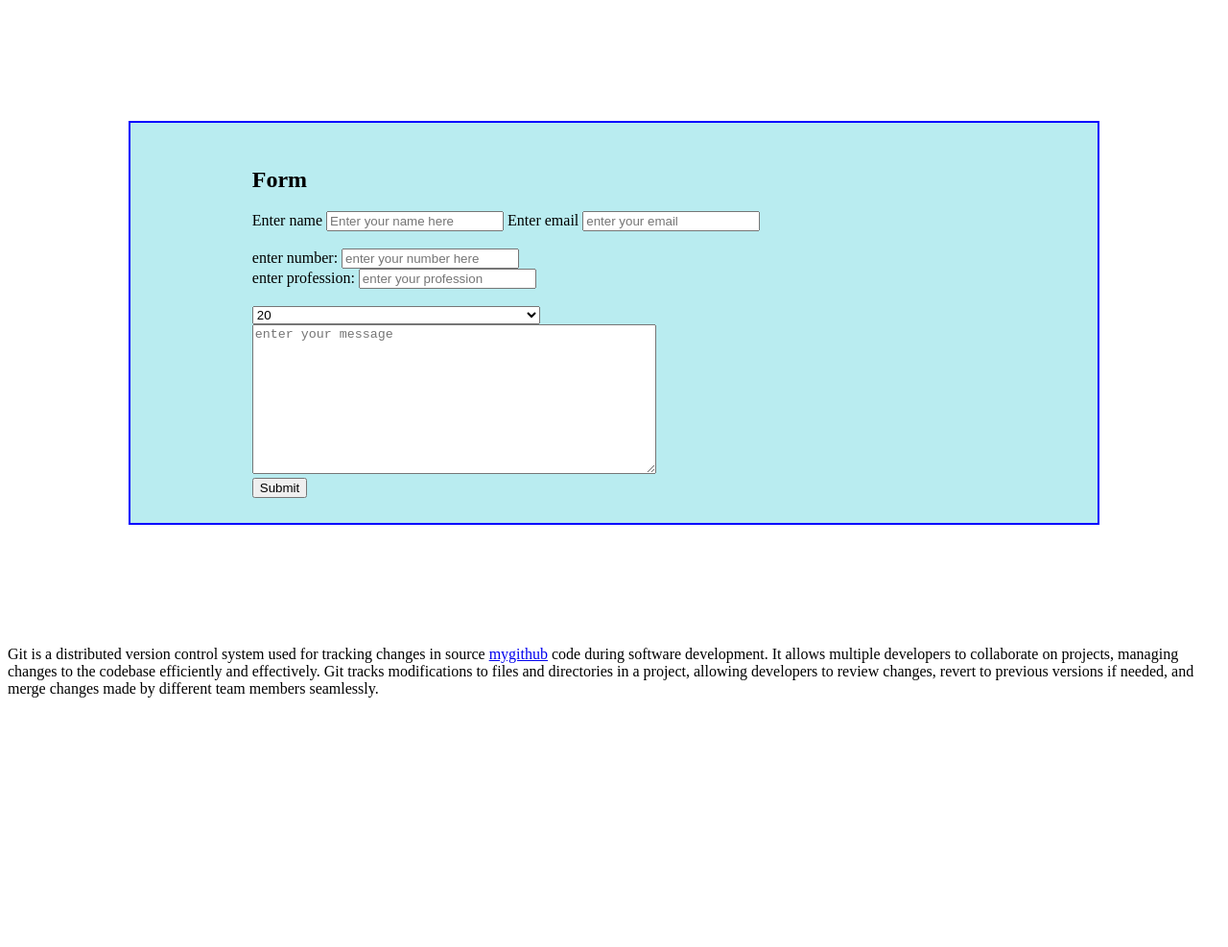
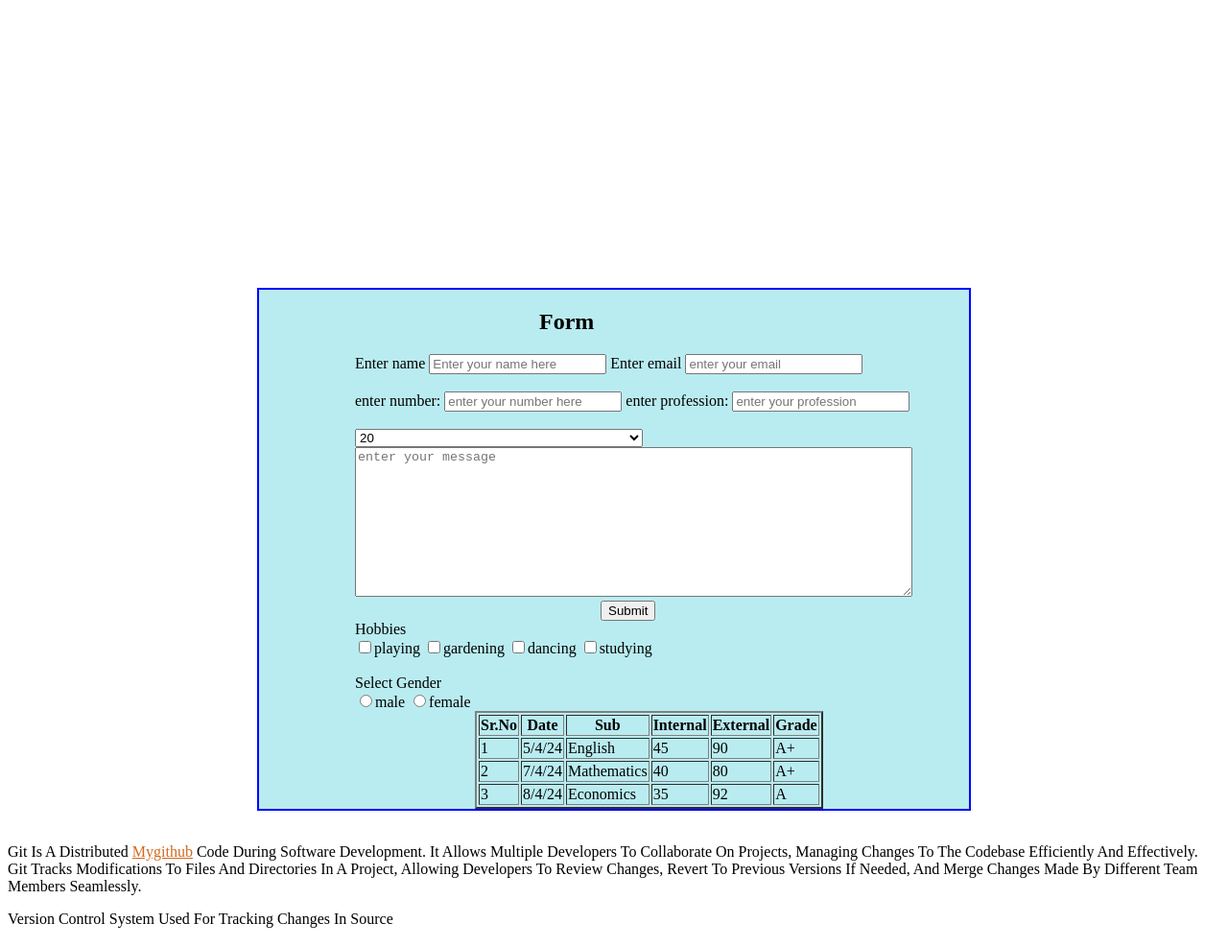
Before and after one commit to Rehanmominn/task-1, a plain HTML site: page index.html in a window 1280 px wide. Shown: the whole page at 96% size. Before the commit the page ends 800 px from the top, so only its background shows below. Drawn offline with Linux system fonts and the light colour scheme.

Commit message:
task day 2

```diff
--- a/form.css
+++ b/form.css
@@ -1,7 +1,7 @@
 .f{
     border: 2px solid blue;
-    margin: 10%;
-    padding: 2% 20% 2% 10%;
+    margin: 300px 260px 0px;
+    padding-left: 100px;
     background-color: rgb(185, 236, 240);
 }
 body{
@@ -12,3 +12,16 @@ body{
 .select{
     width: 300px;
 }
+.heading{
+    padding-left: 30%;
+}
+.in{
+    margin-left: 40%;
+}
+.d{
+    margin-bottom: 20px;
+    text-transform: capitalize;
+}
+.table{
+    padding-left: 125px;
+}
--- a/index.html
+++ b/index.html
@@ -24,7 +24,7 @@
 
 <input type="email" name="email" placeholder="enter your email"></input><br/><br/>
 <label>enter number:</label>
-<input type="number" name="number" placeholder="enter your number here"></input> <br/>
+<input type="number" name="number" placeholder="enter your number here"></input>
 
 <label>enter profession:</label>
 <input type="text" name="text" placeholder="enter your profession"></input><br/><br/>
@@ -33,10 +33,58 @@
     <option>30</option>
     <option>40</option>
 </select><br/>
-<textarea cols="50" rows="10" placeholder="enter your message"></textarea><br/>
-<input type="submit"></input><br/>
+<textarea cols="70" rows="10" placeholder="enter your message"></textarea><br/>
+<input type="submit" class="in"></input><br/>
+<label>Hobbies</label><br/>
+<input type="checkbox" class="check">playing
+<input type="checkbox" class="check">gardening
+<input type="checkbox" class="check">dancing
+<input type="checkbox" class="check">studying<br/><br/>
+<label>Select Gender</label><br/>
+<input type="radio" name="Select Gender">male
+<input type="radio" name="Select Gender">female<br/>
+<div class="table" >
+    <table border="2px">
+        <tr>
+            <th>Sr.No</th>
+            <th>Date</th>
+            <th>Sub</th>
+            <th>Internal</th>
+            <th>External</th>
+            <th>Grade</th>
+        </tr>
+        <tr>
+            <td>1</td>
+            <td>5/4/24</td>
+            <td>English</td>
+            <td>45</td>
+            <td>90</td>
+            <td>A+</td>
+        </tr>
+        <tr>
+            <td>2</td>
+            <td>7/4/24</td>
+            <td>Mathematics</td>
+            <td>40</td>
+            <td>80</td>
+            <td>A+</td>
+        </tr>
+        <tr>
+            <td>3</td>
+            <td>8/4/24</td>
+            <td>Economics</td>
+        <td>35</td>
+        <td>92</td>
+        <td>A</td>
+        </tr>
+    </table>
 </div>
+
+</div><br/>
+ </section>
 </form>
-<p>Git is a distributed version control system used for tracking changes in source <span class="span"><a href="https://github.com/rehanmomi">mygithub</a></span> code during software development. It allows multiple developers to collaborate on projects, managing changes to the codebase efficiently and effectively. Git tracks modifications to files and directories in a project, allowing developers to review changes, revert to previous versions if needed, and merge changes made by different team members seamlessly.</p>
+<div class="d">
+<p>Git is a distributed <a href="https://github.com/rehanmomi" style="color: chocolate;">mygithub</a> code during software development. It allows multiple developers to collaborate on projects, managing changes to the codebase efficiently and effectively. Git tracks modifications to files and directories in a project, allowing developers to review changes, revert to previous versions if needed, and merge changes made by different team members seamlessly.</p> version control system used for tracking changes in source <span class="span" styl
+</div>
 </body>
 </html>
```
